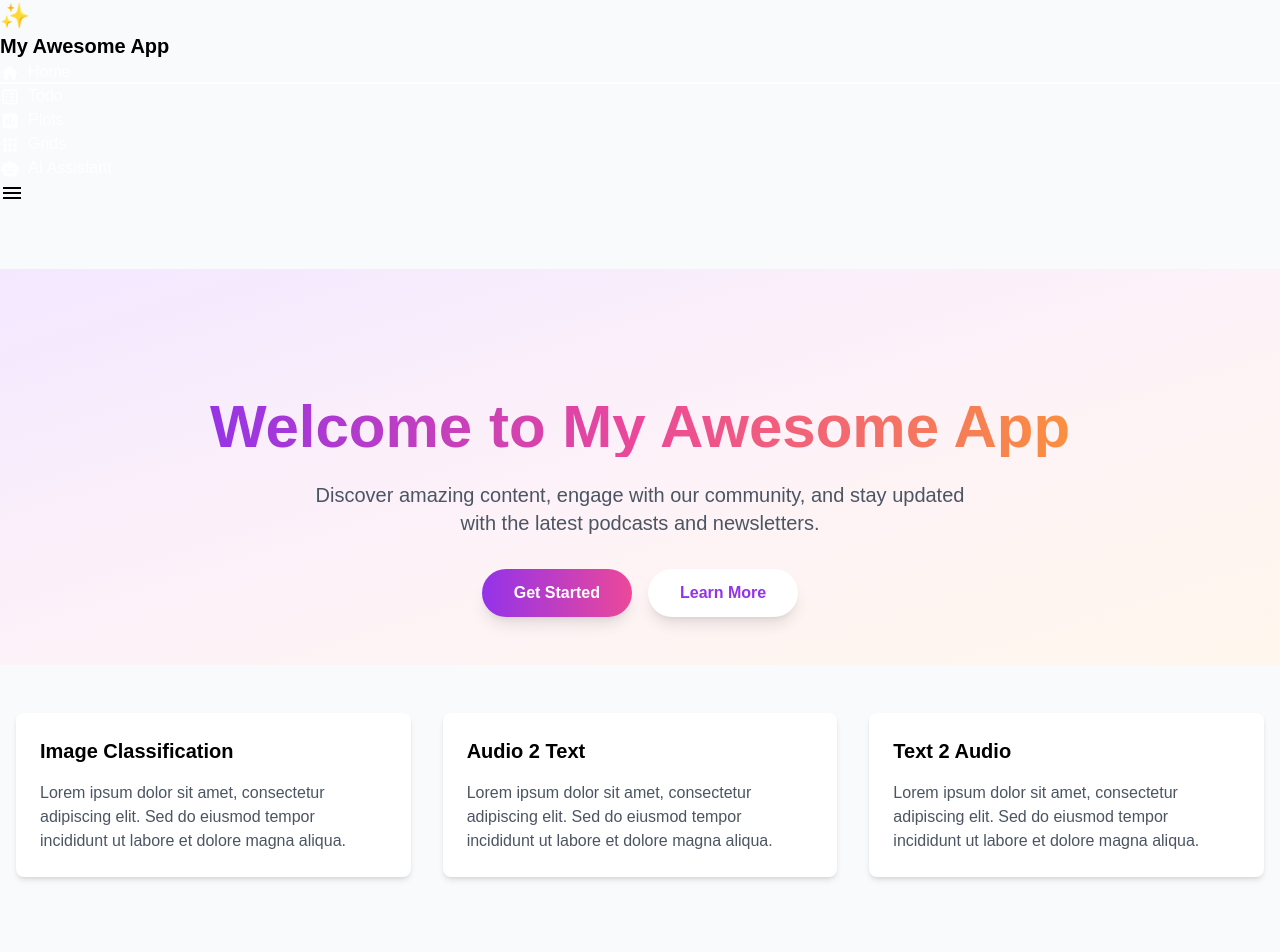
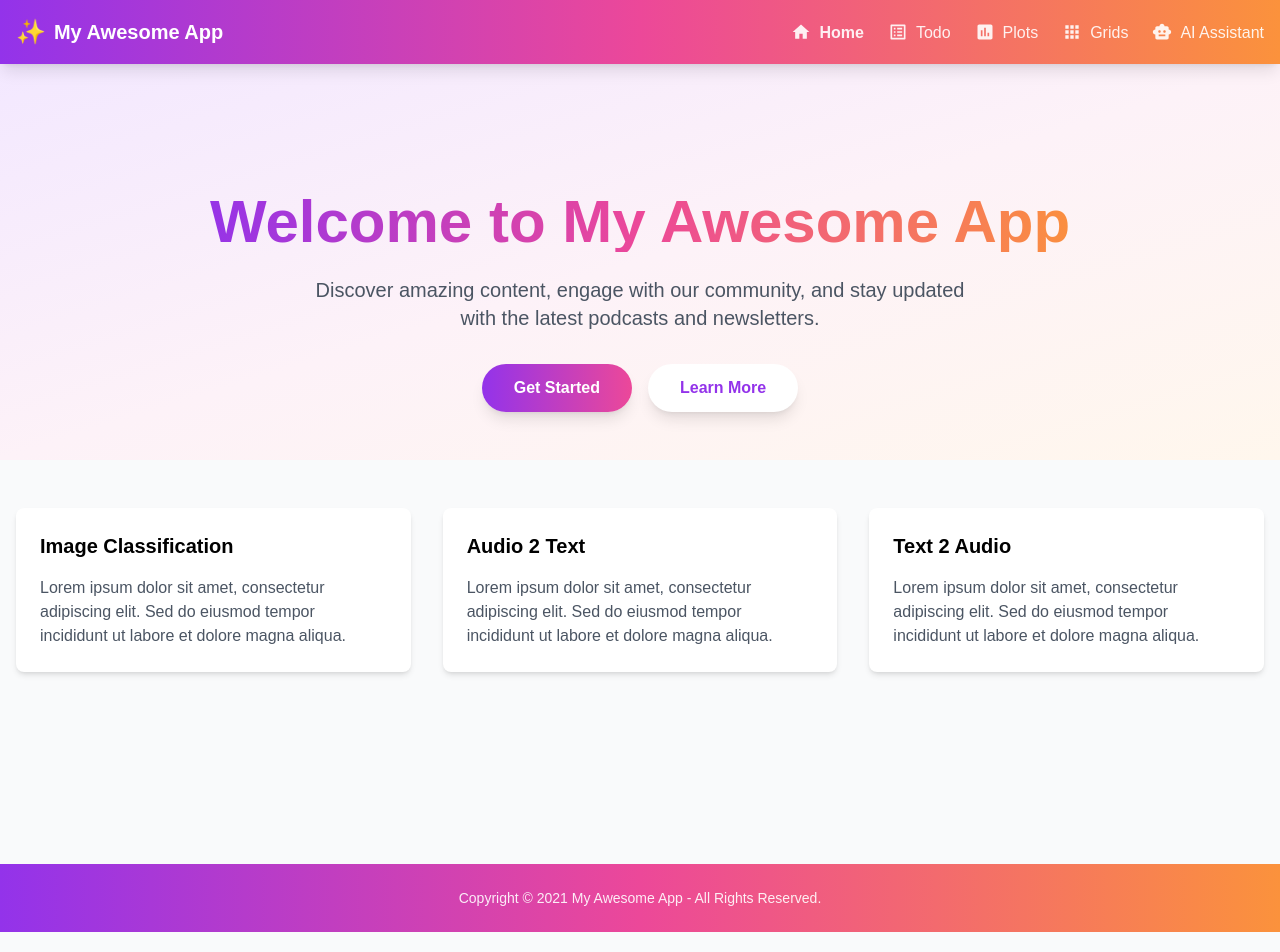
Before and after one commit to dlops-io/app-building-crashcourse, a Next.js app in the folder frontend/: page / in a window 1280 px wide. Shown: the top 952 px of the page. Built offline with nearby package versions, Linux system fonts and the light colour scheme.

Commit message:
Refactored styles to global css

```diff
--- a/frontend/src/app/globals.css
+++ b/frontend/src/app/globals.css
@@ -1,3 +1,4 @@
+/* globals.css */
 @tailwind base;
 @tailwind components;
 @tailwind utilities;
@@ -21,22 +22,180 @@
     h6 {
         font-family: 'Playfair Display', serif;
     }
+}
 
-    /* Custom scroll bar */
-    ::-webkit-scrollbar {
-        width: 8px;
+@layer components {
+
+    /* Layout Components */
+    .layout-container {
+        @apply container mx-auto px-4;
     }
 
-    ::-webkit-scrollbar-track {
-        @apply bg-gray-100;
+    .page-wrapper {
+        @apply flex flex-col min-h-screen;
     }
 
-    ::-webkit-scrollbar-thumb {
-        @apply bg-gradient-to-b from-purple-500 to-pink-500 rounded-full;
+    /* Header Styles */
+    .header-wrapper {
+        @apply fixed w-full top-0 z-50;
+    }
+
+    .header-container {
+        @apply bg-gradient-to-r from-purple-600 via-pink-500 to-orange-400 shadow-lg;
+    }
+
+    .header-content {
+        @apply container mx-auto px-4 h-16 flex items-center justify-between;
+    }
+
+    .header-logo {
+        @apply text-white hover:text-white/90 transition-colors flex items-center gap-2;
+    }
+
+    .nav-desktop {
+        @apply hidden md:flex items-center gap-6;
+    }
+
+    .nav-link {
+        @apply flex items-center gap-2 text-white/90 hover:text-white transition-colors;
+    }
+
+    .nav-link-active {
+        @apply font-semibold;
+    }
+
+    .nav-icon-wrapper {
+        @apply flex items-center justify-center w-5 h-5;
+    }
+
+    .nav-text {
+        @apply leading-none pt-0.5;
+    }
+
+    /* Mobile Menu */
+    .mobile-menu-button {
+        @apply md:hidden text-white p-2 hover:bg-white/10 rounded-lg transition-colors;
+    }
+
+    .mobile-menu {
+        @apply absolute top-16 left-0 right-0 bg-gradient-to-r from-purple-600 via-pink-500 to-orange-400 md:hidden shadow-lg transform transition-transform duration-300 ease-in-out;
+    }
+
+    .mobile-menu-overlay {
+        @apply fixed inset-0 bg-black/50 md:hidden z-40;
+    }
+
+    /* Hero Section */
+    .hero-section {
+        @apply pt-24 md:pt-32 pb-12 px-4 bg-gradient-to-br from-purple-100 via-pink-50 to-orange-50;
+    }
+
+    .hero-content {
+        @apply container mx-auto max-w-4xl text-center;
+    }
+
+    .hero-title {
+        @apply text-4xl md:text-6xl font-bold gradient-text mb-6 font-montserrat;
+    }
+
+    .hero-description {
+        @apply text-lg md:text-xl text-gray-600 max-w-2xl mx-auto mb-8;
+    }
+
+    /* Buttons */
+    .button-primary {
+        @apply px-8 py-3 bg-gradient-to-r from-purple-600 to-pink-500 text-white rounded-full font-semibold shadow-lg hover:shadow-xl transition-shadow;
+    }
+
+    .button-secondary {
+        @apply px-8 py-3 bg-white text-purple-600 rounded-full font-semibold shadow-lg hover:shadow-xl transition-shadow;
+    }
+
+    /* Cards */
+    .feature-card {
+        @apply bg-white rounded-lg shadow-md p-6 hover:shadow-lg transition-shadow cursor-pointer;
+    }
+
+    .feature-card-title {
+        @apply text-xl font-semibold mb-4 font-montserrat;
+    }
+
+    .feature-card-description {
+        @apply text-gray-600;
+    }
+
+    /* Content Sections */
+    .content-section {
+        @apply container mx-auto px-4 py-12;
+    }
+
+    .content-grid {
+        @apply grid grid-cols-1 md:grid-cols-3 gap-8;
+    }
+
+    /* Footer */
+    .footer {
+        @apply w-full bg-gradient-to-r from-purple-600 via-pink-500 to-orange-400 py-6 mt-auto;
+    }
+
+    .footer-text {
+        @apply text-center text-white/90 text-sm;
+    }
+
+}
+
+@layer components {
+
+    /* Chat Layout */
+    .chat-container {
+        @apply flex flex-col h-screen overflow-hidden bg-gray-50;
+    }
+
+    .chat-main {
+        @apply flex-1 flex overflow-hidden;
+    }
+
+    /* Chat Sidebar */
+    .chat-sidebar {
+        @apply w-80 bg-gray-50 border-r border-gray-200 flex flex-col;
+    }
+
+    .chat-sidebar-header {
+        @apply flex items-center justify-between p-4 border-b border-gray-200;
+    }
+
+    /* Chat Messages Area */
+    .chat-messages {
+        @apply flex-1 flex flex-col overflow-hidden bg-gray-50;
+    }
+
+    .chat-messages-header {
+        @apply bg-white border-b border-gray-200 p-4 flex items-center gap-3;
+    }
+
+    .chat-messages-container {
+        @apply flex-1 overflow-y-auto p-4 space-y-6;
+    }
+
+    .chat-message {
+        @apply flex items-start gap-3 max-w-3xl mx-4;
+    }
+
+    .chat-message-user {
+        @apply ml-auto bg-gradient-to-r from-purple-600 to-pink-500 text-white rounded-2xl p-4;
+    }
+
+    .chat-message-assistant {
+        @apply mr-auto bg-white shadow-md rounded-2xl p-4;
+    }
+
+    /* Chat Input Area */
+    .chat-input-area {
+        @apply border-t border-gray-200 bg-white p-4;
     }
 }
 
-@layer components {
+@layer utilities {
     .gradient-text {
         @apply text-transparent bg-clip-text bg-gradient-to-r from-purple-600 via-pink-500 to-orange-400;
     }
@@ -44,97 +203,4 @@
     .gradient-bg {
         @apply bg-gradient-to-r from-purple-600 via-pink-500 to-orange-400;
     }
-
-    .gradient-bg-hover {
-        @apply hover:bg-gradient-to-r hover:from-purple-700 hover:via-pink-600 hover:to-orange-500 transition-all duration-300;
-    }
-
-    .card {
-        @apply bg-white rounded-lg shadow-md hover:shadow-lg transition-shadow duration-300 p-6;
-    }
-
-    .button-primary {
-        @apply px-6 py-2 bg-gradient-to-r from-purple-600 to-pink-500 text-white rounded-full font-semibold shadow-md hover:shadow-lg transition-all duration-300 hover:from-purple-700 hover:to-pink-600;
-    }
-
-    .button-secondary {
-        @apply px-6 py-2 bg-white text-purple-600 rounded-full font-semibold shadow-md hover:shadow-lg transition-all duration-300 border border-purple-200 hover:bg-purple-50;
-    }
-
-    .container-custom {
-        @apply container mx-auto px-4 md:px-6;
-    }
-
-    .nav-link {
-        @apply flex items-center gap-2 text-white/90 hover:text-white transition-colors duration-300 relative after:absolute after:bottom-0 after:left-0 after:w-0 after:h-0.5 after:bg-white after:transition-all after:duration-300 hover:after:w-full;
-    }
-
-    .nav-link-active {
-        @apply text-white after:w-full;
-    }
 }
-
-@layer utilities {
-    .text-shadow {
-        text-shadow: 2px 2px 4px rgba(0, 0, 0, 0.1);
-    }
-
-    .text-gradient {
-        @apply text-transparent bg-clip-text bg-gradient-to-r from-purple-600 via-pink-500 to-orange-400;
-    }
-
-    .bg-glass {
-        @apply bg-white/80 backdrop-blur-sm;
-    }
-}
-
-/* Animation keyframes */
-@keyframes fadeIn {
-    from {
-        opacity: 0;
-        transform: translateY(10px);
-    }
-
-    to {
-        opacity: 1;
-        transform: translateY(0);
-    }
-}
-
-@keyframes slideIn {
-    from {
-        transform: translateX(-100%);
-    }
-
-    to {
-        transform: translateX(0);
-    }
-}
-
-/* Animation utilities */
-.animate-fadeIn {
-    animation: fadeIn 0.5s ease-out forwards;
-}
-
-.animate-slideIn {
-    animation: slideIn 0.3s ease-out forwards;
-}
-
-/* Layout utilities */
-.layout-wrapper {
-    @apply min-h-screen flex flex-col;
-}
-
-main {
-    @apply flex-grow;
-}
-
-/* Mobile menu utilities */
-.mobile-menu-link {
-    @apply py-3 px-4 text-white/90 hover:text-white hover:bg-white/10 transition-all duration-300 flex items-center gap-2;
-}
-
-/* Custom focus styles */
-.focus-ring {
-    @apply focus:outline-none focus:ring-2 focus:ring-purple-500 focus:ring-offset-2;
-}
--- /dev/null
+++ b/frontend/src/app/globals.neon.nights.css
@@ -0,0 +1,244 @@
+@tailwind base;
+@tailwind components;
+@tailwind utilities;
+
+/* CSS Variables for theme colors */
+:root {
+    --neon-cyan: #00fff5;
+    --neon-magenta: #ff00ff;
+    --neon-purple: #bf00ff;
+    --dark-bg: #0a0a0f;
+    --darker-bg: #050507;
+    --panel-bg: #12121a;
+    --card-bg: #1a1a23;
+    --border-glow: 0 0 10px rgba(0, 255, 245, 0.3);
+    --text-glow: 0 0 8px rgba(0, 255, 245, 0.5);
+}
+
+@layer base {
+    html {
+        scroll-behavior: smooth;
+        height: 100%;
+    }
+
+    body {
+        @apply antialiased;
+        background-color: var(--dark-bg);
+        color: #ffffff;
+        font-family: 'Inter', sans-serif;
+    }
+
+    h1,
+    h2,
+    h3,
+    h4,
+    h5,
+    h6 {
+        font-family: 'BlenderPro', 'Rajdhani', sans-serif;
+    }
+}
+
+@layer components {
+
+    /* Layout Components */
+    .layout-container {
+        @apply container mx-auto px-4;
+    }
+
+    .page-wrapper {
+        @apply flex flex-col min-h-screen;
+        background: linear-gradient(to bottom, var(--dark-bg), var(--darker-bg));
+        padding-top: 25px;
+    }
+
+    /* Header Styles */
+    .header-wrapper {
+        @apply fixed w-full top-0 z-50 backdrop-blur-lg border-b;
+        border-color: rgba(0, 255, 245, 0.1);
+        box-shadow: 0 4px 20px rgba(0, 255, 245, 0.1);
+    }
+
+    .header-container {
+        background-color: rgba(5, 5, 7, 0.8);
+    }
+
+    .header-content {
+        @apply container mx-auto px-4 h-16 flex items-center justify-between;
+    }
+
+    .header-logo {
+        @apply flex items-center gap-2 transition-colors;
+        color: var(--neon-cyan);
+        text-shadow: var(--text-glow);
+    }
+
+    .header-logo:hover {
+        color: #ffffff;
+    }
+
+    .nav-desktop {
+        @apply hidden md:flex items-center gap-6;
+    }
+
+    .nav-link {
+        @apply flex items-center gap-2 transition-all duration-300;
+        color: rgba(255, 255, 255, 0.7);
+    }
+
+    .nav-link:hover {
+        color: var(--neon-cyan);
+        text-shadow: var(--text-glow);
+    }
+
+    .nav-link-active {
+        color: var(--neon-cyan);
+        text-shadow: var(--text-glow);
+    }
+
+    /* Hero Section */
+    .hero-section {
+        @apply pt-24 md:pt-32 pb-12 px-4;
+        background: linear-gradient(45deg,
+                rgba(191, 0, 255, 0.1),
+                rgba(0, 255, 245, 0.1));
+    }
+
+    .hero-content {
+        @apply container mx-auto max-w-4xl text-center;
+    }
+
+    .hero-title {
+        @apply text-4xl md:text-6xl font-bold mb-6;
+        background: linear-gradient(to right, var(--neon-cyan), var(--neon-magenta));
+        -webkit-background-clip: text;
+        -webkit-text-fill-color: transparent;
+        text-shadow: 0 0 20px rgba(0, 255, 245, 0.3);
+    }
+
+    .hero-description {
+        @apply text-lg md:text-xl mb-8;
+        color: rgba(255, 255, 255, 0.8);
+    }
+
+    /* Buttons */
+    .button-primary {
+        @apply px-8 py-3 rounded-md font-semibold relative overflow-hidden transition-all duration-300;
+        background: linear-gradient(45deg, var(--neon-cyan), var(--neon-purple));
+        box-shadow: 0 0 15px rgba(0, 255, 245, 0.3);
+    }
+
+    .button-primary:hover {
+        box-shadow: 0 0 30px rgba(0, 255, 245, 0.5);
+        transform: translateY(-1px);
+    }
+
+    .button-secondary {
+        @apply px-8 py-3 rounded-md font-semibold transition-all duration-300;
+        background-color: var(--panel-bg);
+        color: var(--neon-cyan);
+        border: 1px solid rgba(0, 255, 245, 0.3);
+        box-shadow: 0 0 10px rgba(0, 255, 245, 0.1);
+    }
+
+    .button-secondary:hover {
+        border-color: var(--neon-cyan);
+        box-shadow: 0 0 20px rgba(0, 255, 245, 0.2);
+        text-shadow: var(--text-glow);
+    }
+
+    /* Cards */
+    .feature-card {
+        @apply p-6 rounded-lg transition-all duration-300;
+        background-color: var(--card-bg);
+        border: 1px solid rgba(0, 255, 245, 0.1);
+        box-shadow: 0 4px 20px rgba(0, 0, 0, 0.3);
+    }
+
+    .feature-card:hover {
+        border-color: rgba(0, 255, 245, 0.3);
+        box-shadow: 0 8px 30px rgba(0, 255, 245, 0.15);
+        transform: scale(1.02);
+    }
+
+    .feature-card-title {
+        @apply text-xl font-semibold mb-4;
+        color: var(--neon-cyan);
+        text-shadow: var(--text-glow);
+    }
+
+    .feature-card-description {
+        color: rgba(255, 255, 255, 0.7);
+    }
+
+    /* Footer */
+    .footer {
+        @apply w-full py-6 mt-auto border-t;
+        background-color: var(--darker-bg);
+        border-color: rgba(0, 255, 245, 0.1);
+        box-shadow: 0 -4px 20px rgba(0, 255, 245, 0.1);
+    }
+
+    .footer-text {
+        @apply text-center;
+        color: rgba(255, 255, 255, 0.6);
+    }
+}
+
+@layer utilities {
+    .neon-text {
+        color: var(--neon-cyan);
+        text-shadow: var(--text-glow);
+    }
+
+    .neon-border {
+        border: 1px solid rgba(0, 255, 245, 0.3);
+        box-shadow: var(--border-glow);
+    }
+
+    .cyberpunk-gradient {
+        background: linear-gradient(45deg, var(--neon-cyan), var(--neon-magenta), var(--neon-purple));
+    }
+}
+
+/* Animations */
+@keyframes neonPulse {
+    0% {
+        opacity: 0.8;
+    }
+
+    50% {
+        opacity: 1;
+    }
+
+    100% {
+        opacity: 0.8;
+    }
+}
+
+.animate-neon {
+    animation: neonPulse 2s infinite;
+}
+
+@keyframes borderFlow {
+    0% {
+        background-position: 0% 50%;
+    }
+
+    50% {
+        background-position: 100% 50%;
+    }
+
+    100% {
+        background-position: 0% 50%;
+    }
+}
+
+.animate-border {
+    background: linear-gradient(45deg,
+            var(--neon-cyan),
+            var(--neon-magenta),
+            var(--neon-purple),
+            var(--neon-cyan));
+    background-size: 300% 300%;
+    animation: borderFlow 6s ease infinite;
+}
--- a/frontend/src/app/layout.jsx
+++ b/frontend/src/app/layout.jsx
@@ -1,4 +1,6 @@
 import './globals.css';
+//import './globals.neon.nights.css';
+
 import Header from '@/components/layout/Header';
 import Footer from '@/components/layout/Footer';
 
```
Also changed, not shown: frontend/src/app/page.jsx (+18 -23 lines).
